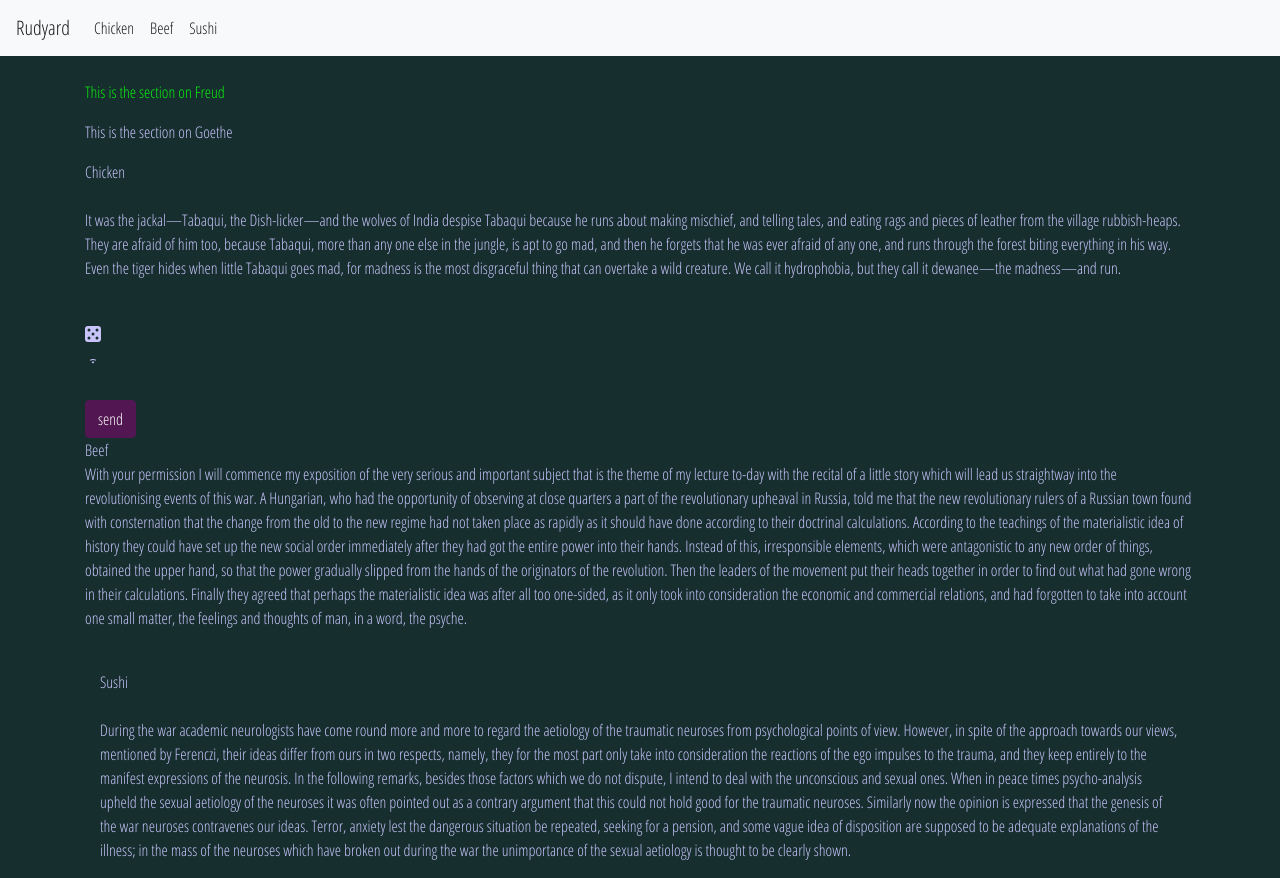
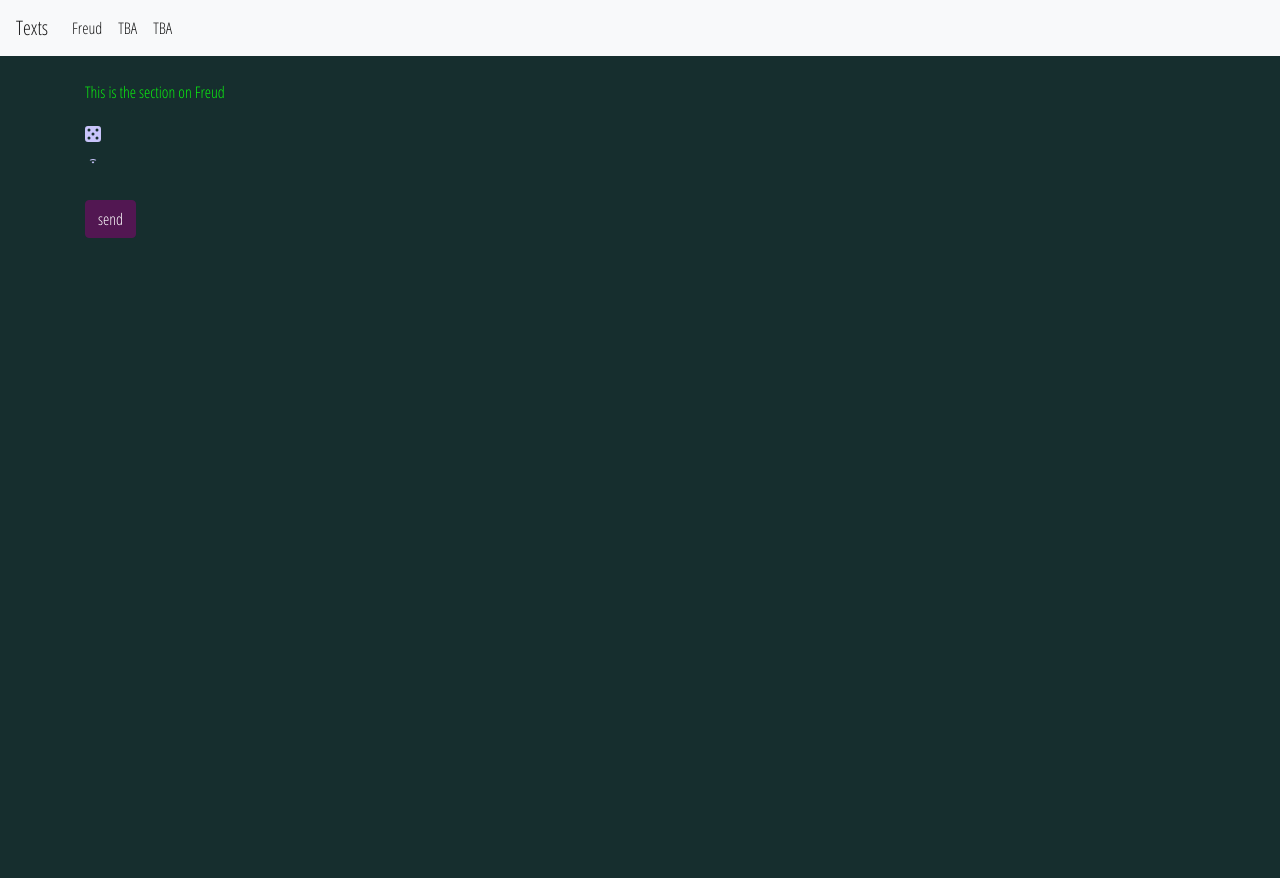
Before and after one commit to Edm1795/Freud, a website: page index.html in a window 1280 px wide. After the commit the page ends 800 px from the top, so only its background shows below. Drawn offline with nearby package versions, Linux system fonts and the light colour scheme.

Commit message:
Update index.html

```diff
--- a/index.html
+++ b/index.html
@@ -24,7 +24,7 @@
 
 <body>
   <nav class="navbar navbar-expand-lg navbar-light bg-light">
-    <a class="navbar-brand" href="#">Rudyard</a>
+    <a class="navbar-brand" href="#">Texts</a>
     <button class="navbar-toggler" type="button" data-toggle="collapse" data-target="#navbarSupportedContent" aria-controls="navbarSupportedContent" aria-expanded="false" aria-label="Toggle navigation">
 
       <svg class="menubutton" width="20" height="20" fill="currentColor">
@@ -39,13 +39,13 @@
     <div class="collapse navbar-collapse" id="navbarSupportedContent">
       <ul class="navbar-nav mr-auto">
         <li class="nav-item active">
-          <a class="nav-link" href="#chicken">Chicken <span class="sr-only">(current)</span></a>
+          <a class="nav-link" href="#chicken">Freud<span class="sr-only">(current)</span></a>
         </li>
         <li class="nav-item active">
-          <a class="nav-link" href="#beef">Beef <span class="sr-only">(current)</span></a>
+          <a class="nav-link" href="#beef">TBA<span class="sr-only">(current)</span></a>
         </li>
         <li class="nav-item active">
-          <a class="nav-link" href="#sushi">Sushi<span class="sr-only">(current)</span></a>
+          <a class="nav-link" href="#sushi">TBA<span class="sr-only">(current)</span></a>
         </li>
 
 
@@ -64,19 +64,6 @@
     <p>
     <a href="Freud.html">This is the section on Freud</a>
       </p>
-
-    <p>
-      This is the section on Goethe
-      </P>
-		<div class="food-type-sub-heading" id="chicken">
-  				Chicken
-		</div>
-
-<br>
-
-<p class="food-description"  >
-It was the jackal—Tabaqui, the Dish-licker—and the wolves of India despise Tabaqui because he runs about making mischief, and telling tales, and eating rags and pieces of leather from the village rubbish-heaps. They are afraid of him too, because Tabaqui, more than any one else in the jungle, is apt to go mad, and then he forgets that he was ever afraid of any one, and runs through the forest biting everything in his way. Even the tiger hides when little Tabaqui goes mad, for madness is the most disgraceful thing that can overtake a wild creature. We call it hydrophobia, but they call it dewanee—the madness—and run.</p>
-<br>
 
 
 <div>
@@ -101,27 +88,6 @@ It was the jackal—Tabaqui, the Dish-licker—and the wolves of India despise T
 
 <!-- <div class ="container"> putting this container inside the main container will offset
 this beef content from the Chicken above; cf the sushi below for an example-->
-	<div class="food-type-sub-heading" id="beef">
-  				Beef
-	<!-- </div> -->
-<br>
-
-<p class="food-description">
-With your permission I will commence my exposition of the very serious and important subject that is the theme of my lecture to-day with the recital of a little story which will lead us straightway into the revolutionising events of this war. A Hungarian, who had the opportunity of observing at close quarters a part of the revolutionary upheaval in Russia, told me that the new revolutionary rulers of a Russian town found with consternation that the change from the old to the new regime had not taken place as rapidly as it should have done according to their doctrinal calculations. According to the teachings of the materialistic idea of history they could have set up the new social order immediately after they had got the entire power into their hands. Instead of this, irresponsible elements, which were antagonistic to any new order of things, obtained the upper hand, so that the power gradually slipped from the hands of the originators of the revolution. Then the leaders of the movement put their heads together in order to find out what had gone wrong in their calculations. Finally they agreed that perhaps the materialistic idea was after all too one-sided, as it only took into consideration the economic and commercial relations, and had forgotten to take into account one small matter, the feelings and thoughts of man, in a word, the psyche.
-</p>
-<br>
-
-<div class ="container">
-	<div class="food-type-sub-heading" id="sushi">
-  				Sushi
-	</div>
-<br>
-
-<p class="food-description">
-During the war academic neurologists have come round more and more to regard the aetiology of the traumatic neuroses from psychological points of view. However, in spite of the approach towards our views, mentioned by Ferenczi, their ideas differ from ours in two respects, namely, they for the most part only take into consideration the reactions of the ego impulses to the trauma, and they keep entirely to the manifest expressions of the neurosis. In the following remarks, besides those factors which we do not dispute, I intend to deal with the unconscious and sexual ones.
-
-When in peace times psycho-analysis upheld the sexual aetiology of the neuroses it was often pointed out as a contrary argument that this could not hold good for the traumatic neuroses. Similarly now the opinion is expressed that the genesis of the war neuroses contravenes our ideas. Terror, anxiety lest the dangerous situation be repeated, seeking for a pension, and some vague idea of disposition are supposed to be adequate explanations of the illness; in the mass of the neuroses which have broken out during the war the unimportance of the sexual aetiology is thought to be clearly shown.
-</p>
 
 
 </div>
```
